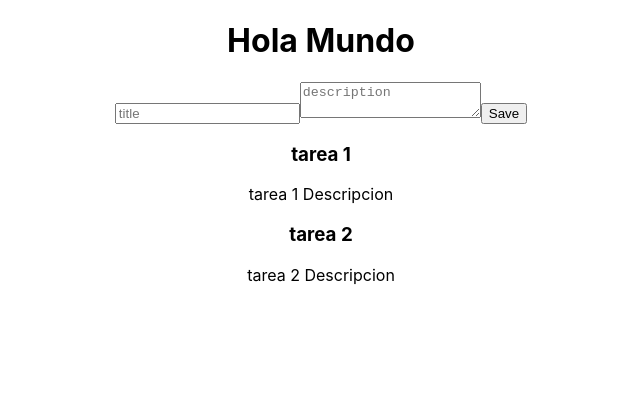
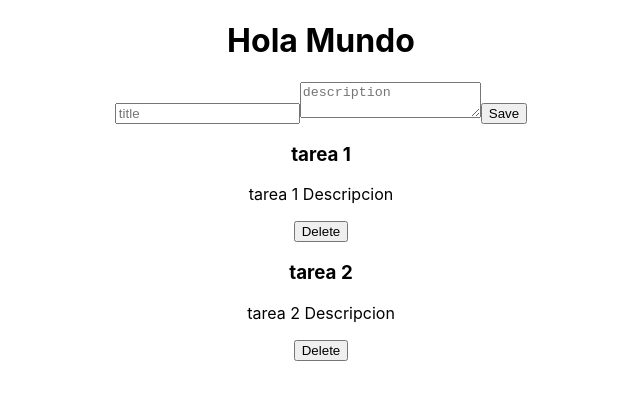
Before and after one commit to YordanSBarrera/react-rtk-crud, a React (Create React App) app: page / in a window 1280 px wide. Shown: the top 400 px of the page, without its empty margins (319-959 px from the left). Built offline with nearby package versions, Linux system fonts and the light colour scheme.

Commit message:
make delete function

```diff
--- a/src/components/TaskForm.js
+++ b/src/components/TaskForm.js
@@ -16,7 +16,7 @@ function TaskForm() {
       ...task,
       [e.target.name]: e.target.value,
     });
-    console.log(task);
+    // console.log();
   };
   const handleSubmit = (e) => {
     e.preventDefault();
@@ -26,6 +26,7 @@ function TaskForm() {
         id: uuid(),
       })
     );
+
   };
 
   return (
--- a/src/components/TasksList.js
+++ b/src/components/TasksList.js
@@ -1,15 +1,31 @@
 import React from "react";
 import { useSelector } from "react-redux";
+import { useDispatch } from "react-redux";
+import { deleteTask } from "../features/tasks/taskSlice";
 
 function TasksList() {
   const tasks = useSelector((state) => state.tasks);
-  console.log(tasks);
-  return <div>{tasks.map((task)=>{
-    return (<div key={task.id}>
-        <h3>{task.title}</h3>
-        <p>{task.description}</p>
-    </div>)
-  })}</div>;
+
+  const dispatch = useDispatch();
+
+  const clickDelete = (id) => {
+    console.log(id);
+    dispatch(deleteTask(id));
+  };
+
+  return (
+    <div>
+      {tasks.map((task) => {
+        return (
+          <div key={task.id}>
+            <h3>{task.title}</h3>
+            <p>{task.description}</p>
+            <button onClick={() => clickDelete(task.id)}>Delete</button>
+          </div>
+        );
+      })}
+    </div>
+  );
 }
 
 export default TasksList;
--- a/src/features/tasks/taskSlice.js
+++ b/src/features/tasks/taskSlice.js
@@ -22,8 +22,17 @@ const taskSlice = createSlice({
   reducers: {
     addTask: (state, action) => {
       state.push(action.payload);
+      // [...state, action.payload];
+    },
+    deleteTask: (state, action) => {
+      console.log(action.payload);
+      const findTask = state.find((task) => task.id === action.payload);
+      console.log(findTask);
+      if (findTask) {
+        state.splice(state.indexOf(findTask), 1);
+      }
     },
   },
 });
-export const { addTask } = taskSlice.actions;
+export const { addTask, deleteTask } = taskSlice.actions;
 export default taskSlice.reducer;
```
Also changed, not shown: 1 other file (tests, documents, lock files or other folders).
